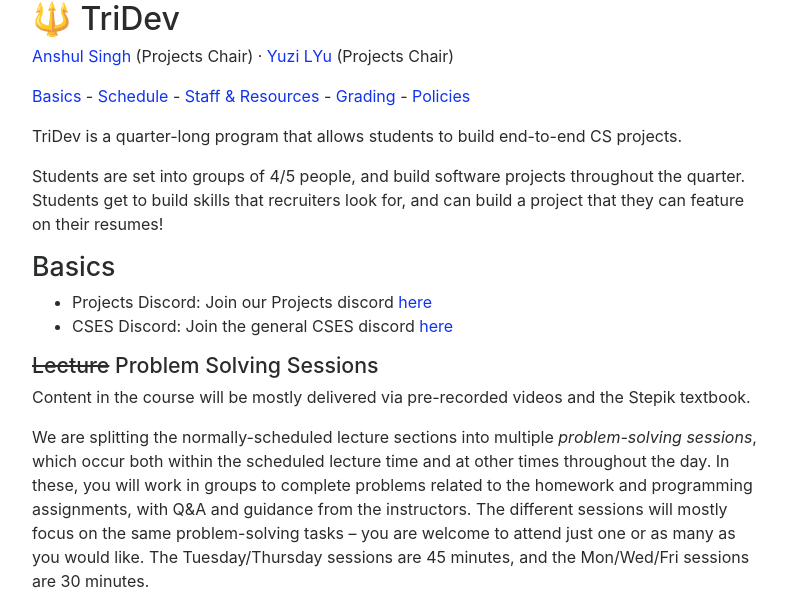
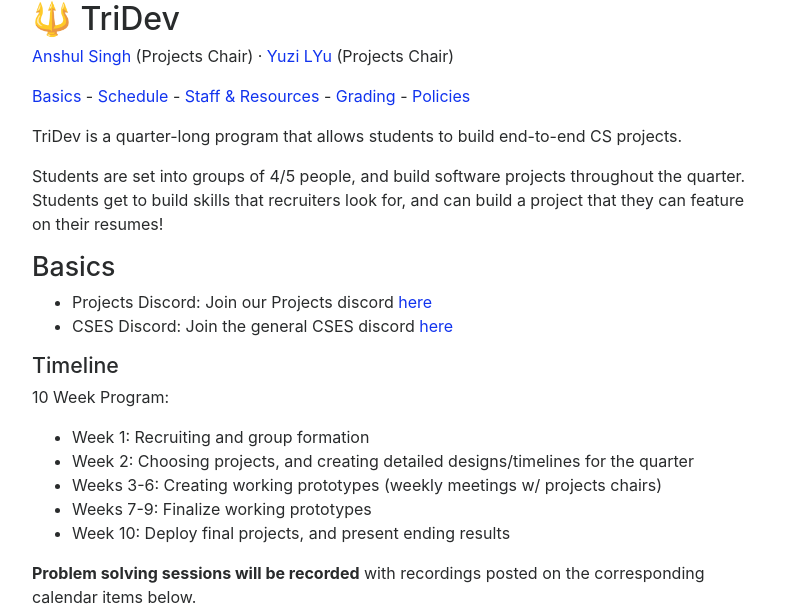
Before and after one commit to ucsdcses/tridev, a Jekyll site: the page built from index.md, in a window 1280 px wide and 1400 px high. Shown: the top 612 px of the window, without its empty margins (243-1030 px from the left). Built offline with Jekyll 4.4.1, drawn with Linux system fonts in a browser that asks for light colours; nearby versions of some CDN libraries; our own code applies the rules of GitHub Pages for plain Markdown files; some of the changed text lies outside the part shown.

Commit message:
Update index.md

```diff
--- a/index.md
+++ b/index.md
@@ -25,36 +25,15 @@ Students are set into groups of 4/5 people, and build software projects througho
 
 <a id="b:lec"></a>
 
-### ~~Lecture~~ Problem Solving Sessions
+### Timeline
+10 Week Program:
+- Week 1: Recruiting and group formation
+- Week 2: Choosing projects, and creating detailed designs/timelines for the quarter
+- Weeks 3-6: Creating working prototypes (weekly meetings w/ projects chairs)
+- Weeks 7-9: Finalize working prototypes
+- Week 10: Deploy final projects, and present ending results
 
-Content in the course will be mostly delivered via pre-recorded videos and
-the Stepik textbook.
 
-We are splitting the normally-scheduled lecture sections into multiple
-_problem-solving sessions_, which occur both within the scheduled lecture time
-and at other times throughout the day. In these, you will work in groups to
-complete problems related to the homework and programming assignments, with Q&A
-and guidance from the instructors. The different sessions will mostly focus on
-the same problem-solving tasks – you are welcome to attend just one or as many
-as you would like. The Tuesday/Thursday sessions are 45 minutes, and the
-Mon/Wed/Fri sessions are 30 minutes.
-
-The motivation for this is that most of our lectures are typically split
-between lecturing and intermittent discussion, Q&A, and peer instruction with
-clickers. Rather than try to replicate rich in-class interactions across time
-zones, physical distance, and electronic tools, we split the content delivery
-(lecture) part from the problem-solving/interaction part. So you should think
-of spending the same amount of time on “lecture” as you would normally (about
-150 minutes per week), but about half will be spent on videos on your own time,
-and about half will be in problem-solving sessions.
-
-(Virtual) attendance at the sessions is not required, but it is encouraged.
-You're also encouraged to virtually attend sessions on the day in which you are
-enrolled, though you can attend any and all of them. The sessions are shown in
-the calendar below. Each entry has a link to a Zoom meeting that you can join
-at the specified time.
-
-Slide decks can be found [here](https://drive.google.com/drive/folders/1uO_vrGXUCidyB8hpkCA-j7PGEBI0b56l?usp=sharing).
 
 **Problem solving sessions will be recorded** with recordings posted on the corresponding calendar items below.
 
```
